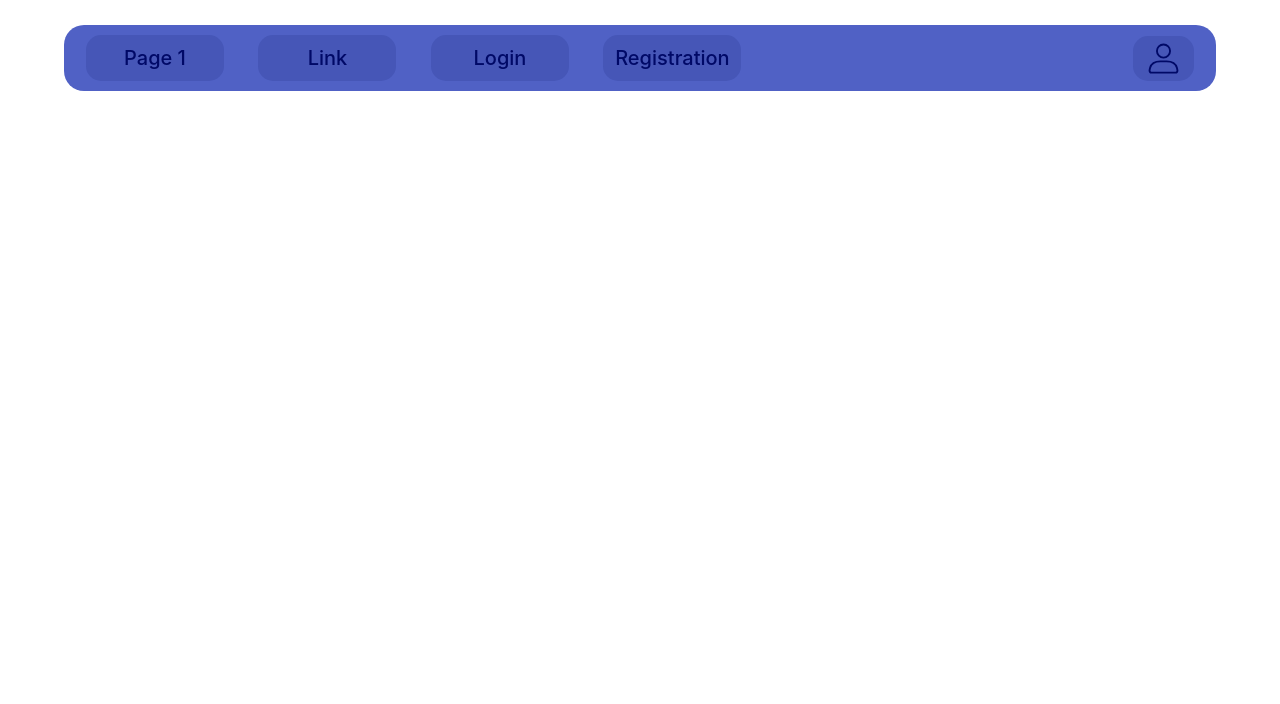
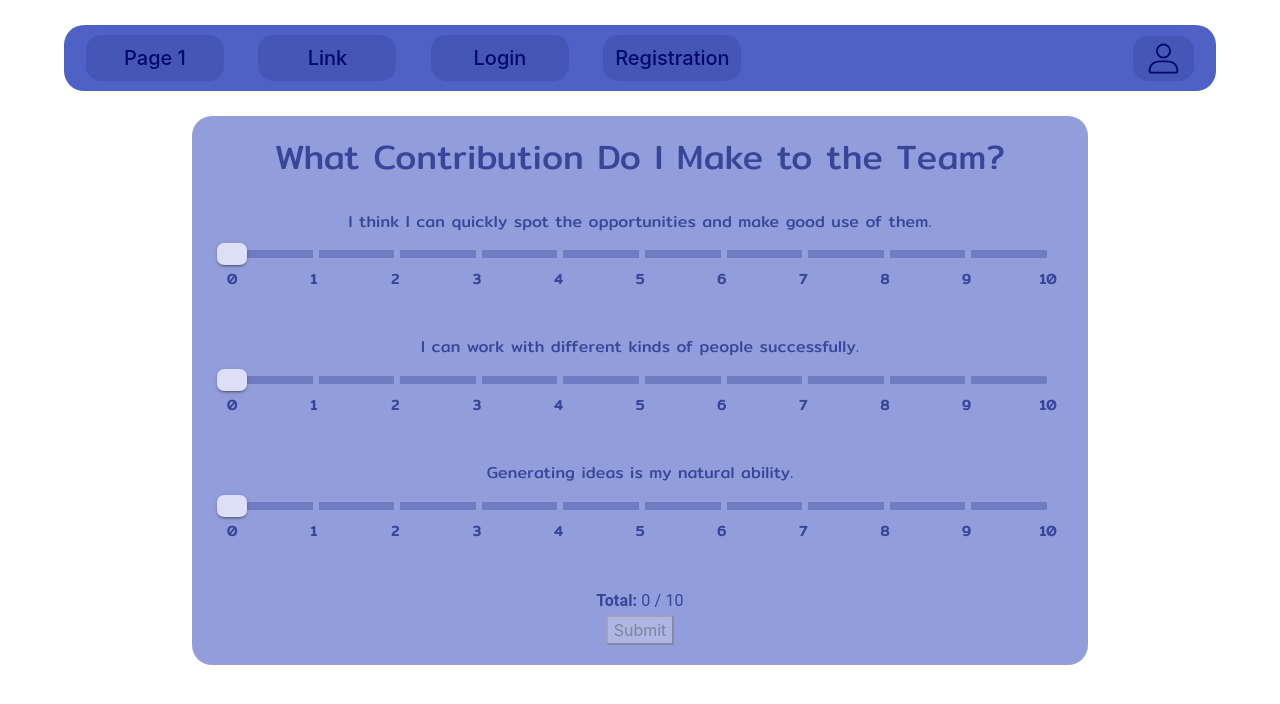
Before and after one commit to Viakaa/soft-skills-frontend, a React (Create React App) app: page /belbin in a window 1280 px wide. Shown: the top 704 px of the page. Built offline with nearby package versions, Linux system fonts and the light colour scheme.

Commit message:
BelbinTest demo(questions and slider functional)

```diff
--- a/package.json
+++ b/package.json
@@ -3,6 +3,9 @@
   "version": "0.1.0",
   "private": true,
   "dependencies": {
+    "@emotion/react": "^11.11.1",
+    "@emotion/styled": "^11.11.0",
+    "@mui/material": "^5.14.18",
     "@testing-library/jest-dom": "^5.17.0",
     "@testing-library/react": "^13.4.0",
     "@testing-library/user-event": "^13.5.0",
--- a/src/App.js
+++ b/src/App.js
@@ -5,6 +5,7 @@ import NavbarMain from './Components/Navbar/Navbar.js';
 import LoginForm from './Components/Forms/LoginPage.js';
 import RegistrationForm from './Components/Forms/RegistrationPage.js';
 import ProfilePage from './Pages/ProfilePage.js';
+import BelbinTest from "./Components/BelbinTest/BelbinTest.js"
 
 function App() {
   return (
@@ -16,6 +17,8 @@ function App() {
         <Route path="/login" element={<LoginForm />} />
         <Route path="/registration" element={<RegistrationForm />} />
         <Route path="/profile" element={<ProfilePage />} />
+        <Route path="/belbin" element={<BelbinTest />} />
+
       </Routes>
     </Router>
     </>
--- /dev/null
+++ b/src/Components/BelbinTest/BelbinTest.css
@@ -0,0 +1,56 @@
+.belbin_main{
+    background-color: #929DDB;
+    color:#384699;
+    padding:20px;
+    text-align: center;
+    border-radius: 20px;
+}
+.theme_belbin{
+    font-family: 'Mitr' !important;
+
+}
+.questions_belbin{
+    font-family: 'Mitr' !important;
+    font-weight: 500 !important;
+}
+/* доріжка при активному повзунку */
+.slider .MuiSlider-track {
+    background-color: #384699;
+    height: 8px;
+    outline: none;
+
+  }
+
+  /* повзунок */
+  .slider .MuiSlider-thumb {
+    height: 22px;
+    width: 30px;
+    background-color: #DDDFF6;
+    border-radius:7px;
+    outline: none;
+
+  }
+
+  /* доріжка при неактивному повзунку */
+  .slider .MuiSlider-rail {
+    background-color: #384699;
+    height: 8px;
+    outline: none;
+
+  }
+
+  /* маркери */
+  .slider .MuiSlider-mark {
+    background-color: #929DDB;
+    height: 8px;
+    width: 6px;
+    border-radius: 0;
+    outline: none;
+
+  }
+
+  .slider .MuiSlider-markLabel {
+    font-family: 'Mitr' !important;
+    font-weight: 600;
+    color: #384699;
+  }
--- /dev/null
+++ b/src/Components/BelbinTest/BelbinTest.js
@@ -0,0 +1,83 @@
+import React, { useState } from 'react';
+import Slider from '@mui/material/Slider';
+import Typography from '@mui/material/Typography';
+import Box from '@mui/material/Box';
+import './BelbinTest.css';
+
+const marks = Array.from({ length: 11 }, (_, i) => ({
+  value: i,
+  label: `${i}`,
+}));
+const questions = [
+  "I think I can quickly spot the opportunities and make good use of them.",
+  "I can work with different kinds of people successfully.",
+  "Generating ideas is my natural ability.",
+];
+
+const Question = ({ question, index, value, updateResponse }) => {
+  const handleChange = (event, newValue) => {
+    updateResponse(index, newValue);
+  };
+
+  return (
+    <Box sx={{ width: '100%', padding: '20px' }}>
+      <Typography className='questions_belbin' gutterBottom>{question}</Typography>
+      <Slider
+        className="slider"
+        value={value}
+        min={0}
+        step={1}
+        max={10}
+        marks={marks}
+        onChange={handleChange}
+        valueLabelDisplay="auto"
+      />
+    </Box>
+  );
+};
+
+const BelbinTest = () => {
+  const [responses, setResponses] = useState(Array(questions.length).fill(0));
+  const [total, setTotal] = useState(0);
+
+  const updateResponse = (index, newValue) => {
+    const newResponses = [...responses];
+    newResponses[index] = newValue;
+
+    const newTotal = newResponses.reduce((acc, val) => acc + val, 0);
+
+    if (newTotal <= 10) {
+      setResponses(newResponses);
+      setTotal(newTotal);
+    }
+  };
+
+  const handleSubmit = () => {
+    console.log('Responses:', responses);
+  };
+
+  return (
+    <Box className='belbin_main' sx={{ margin: 'auto', width: '70%' }}>
+      <Typography className='theme_belbin' variant="h4" component="h1" gutterBottom>
+        What Contribution Do I Make to the Team?
+      </Typography>
+      {questions.map((question, index) => (
+        <Question
+          key={index}
+          question={question}
+          index={index}
+          value={responses[index]}
+          updateResponse={updateResponse}
+        />
+      ))}
+      <Box sx={{ textAlign: 'center', marginTop: '20px' }}>
+        <Typography variant="subtitle1">
+          <strong>Total:</strong> {total} / 10
+        </Typography>
+        <button onClick={handleSubmit} disabled={total !== 10}>Submit</button>
+      </Box>
+    </Box>
+  );
+};
+
+export default BelbinTest;
```
Also changed, not shown: 1 other file (tests, documents, lock files or other folders).
